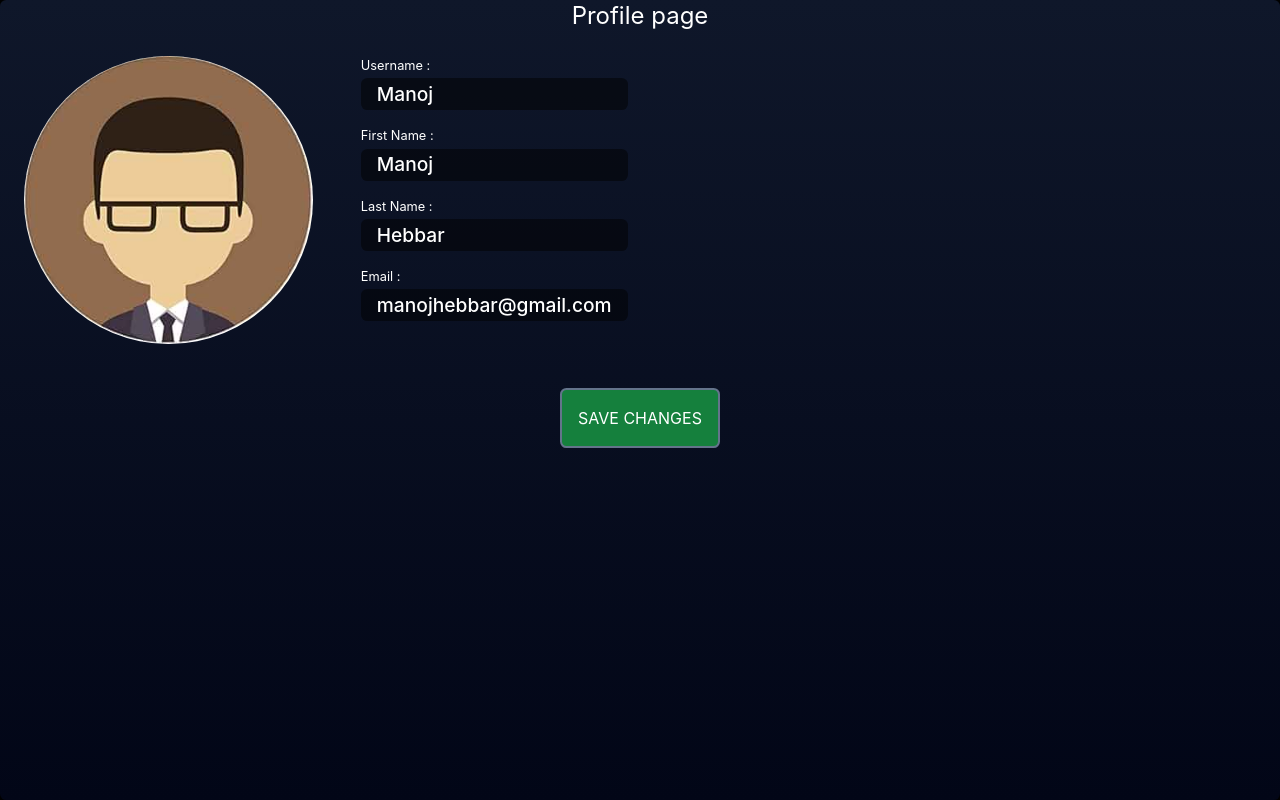
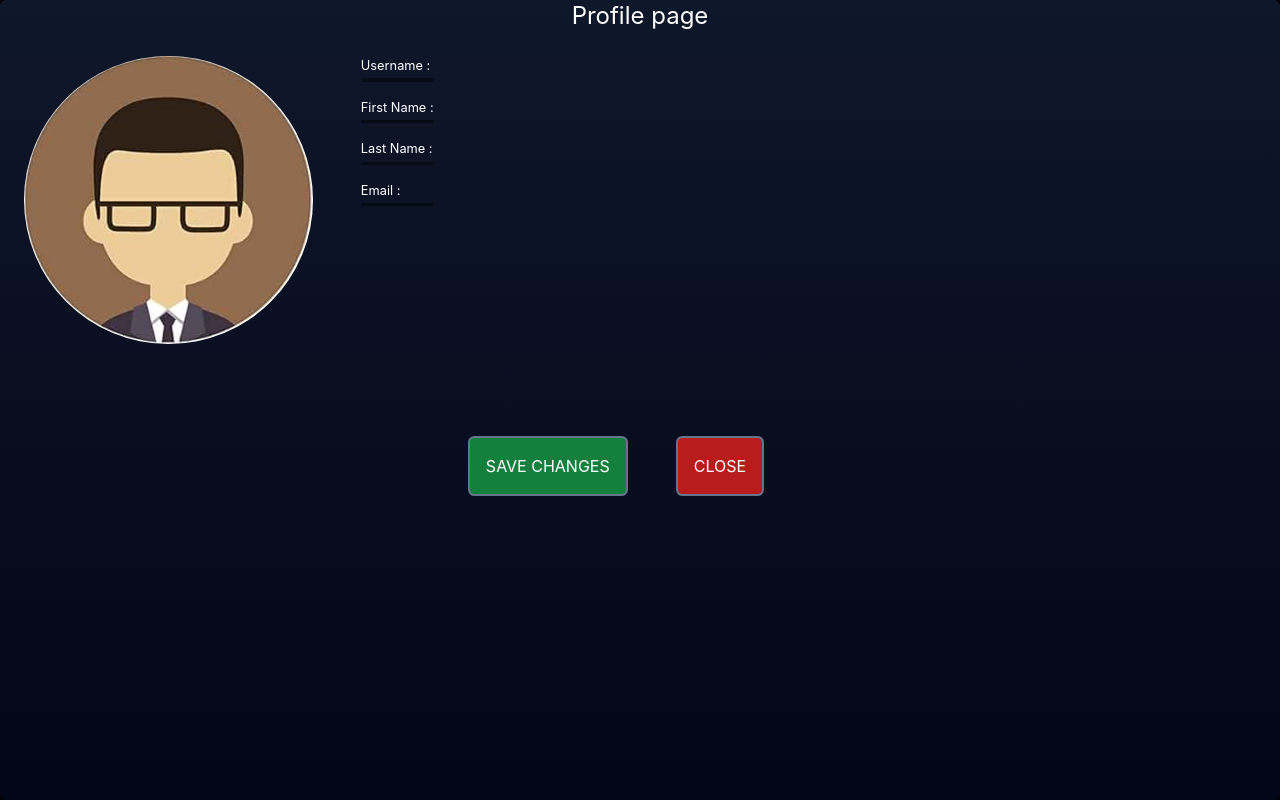
Before and after one commit to adeeb-404/Evently-Website, a React (Vite) app: page /Profile in a window 1280 px wide. Built offline with nearby package versions, Linux system fonts and the light colour scheme.

Commit message:
Add close button for profile

```diff
--- a/src/Components/MainApp/JSX-components/ProfilePage.jsx
+++ b/src/Components/MainApp/JSX-components/ProfilePage.jsx
@@ -32,6 +32,10 @@ const ProfilePage = () => {
     navigate("/MainApp");
   }
 
+  function handleClose() {
+    navigate("/MainApp");
+  }
+
   return (
     <div className="profilePage bg-gradient-to-b from-slate-900 to-slate-950">
       <h1 className="text-2xl">Profile page </h1>
@@ -52,13 +56,16 @@ const ProfilePage = () => {
           </div>
           <div className="flex flex-col text-start">
             <p className="profileHeadings">Username :</p>
-            <p className="profileContent"> Manoj</p>
+            <p className="profileContent">
+              {" "}
+              {localStorage.getItem("username")}
+            </p>
             <p className="profileHeadings">First Name :</p>
-            <p className="profileContent"> Manoj </p>
+            <p className="profileContent"> {localStorage.getItem("fname")}</p>
             <p className="profileHeadings">Last Name :</p>
-            <p className="profileContent"> Hebbar</p>
+            <p className="profileContent"> {localStorage.getItem("lname")}</p>
             <p className="profileHeadings">Email :</p>
-            <p className="profileContent"> manojhebbar@gmail.com </p>
+            <p className="profileContent"> {localStorage.getItem("email")}</p>
           </div>
         </div>
         <div className="imgOptionContainer flex gap-5 justify-start pl-10 pt-5 ">
@@ -90,6 +97,12 @@ const ProfilePage = () => {
       >
         SAVE CHANGES
       </button>
+      <button
+        className="border-2 border-slate-500 p-4 bg-red-700 m-12"
+        onClick={handleClose}
+      >
+        CLOSE
+      </button>
     </div>
   );
 };
```
